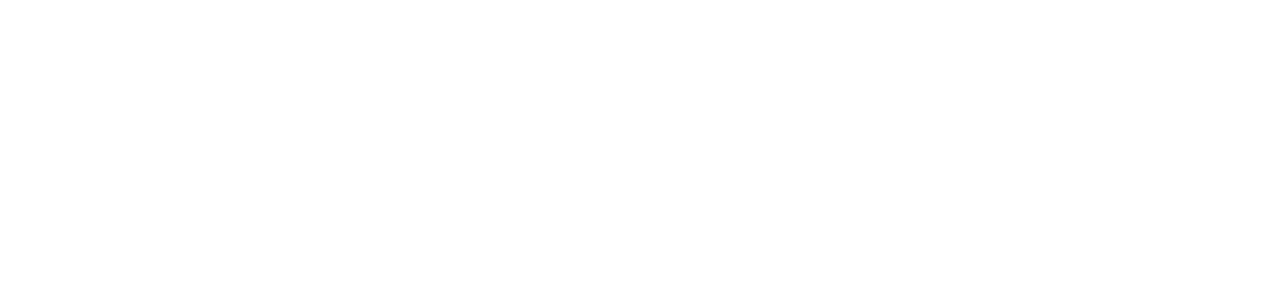
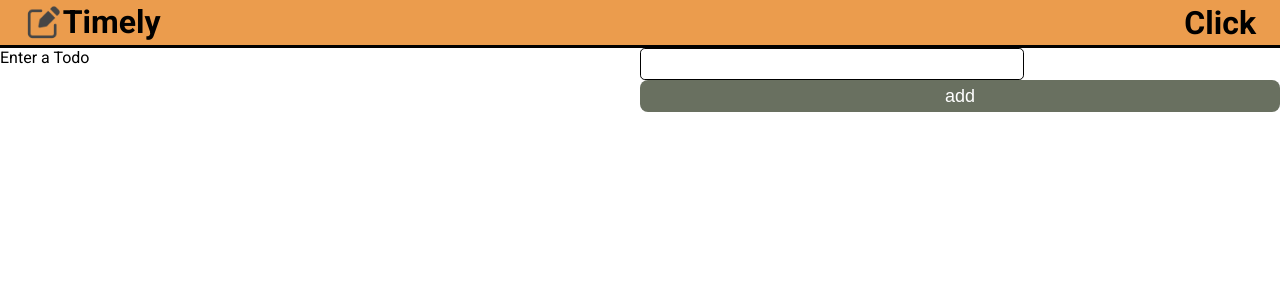
Before and after one commit to khayss/Todo-app, a React (Vite) app: page / in a window 1280 px wide. Shown: the top 300 px of the page. Built offline with nearby package versions, Linux system fonts and the light colour scheme.

Commit message:
add header and form

```diff
--- a/src/App.tsx
+++ b/src/App.tsx
@@ -1,7 +1,15 @@
 import "./App.css";
+import Header from "./components/Header";
+import TodoInput from "./components/TodoInput";
+import "./components/Header.css";
 
 function App() {
-  return <></>;
+  return (
+    <>
+      <Header></Header>
+      <TodoInput></TodoInput>
+    </>
+  );
 }
 
 export default App;
--- /dev/null
+++ b/src/components/Header.css
@@ -0,0 +1,20 @@
+header {
+    width: 100%;
+    display: flex;
+    align-items: center;
+    justify-content: space-between;
+    height: 6vh;
+    padding: 0 1.5rem;
+    background-color: #eb9c4d;
+    border-bottom: 0.2rem solid black;
+}
+
+.logo {
+    display: flex;
+    align-items: center;
+}
+
+.logo-img {
+    width: 20%;
+    height: 20%;
+}
--- /dev/null
+++ b/src/components/Header.tsx
@@ -0,0 +1,16 @@
+import logo from "/timely notes.png";
+function Header() {
+  return (
+    <header>
+        <div className="logo">
+          <img src={logo} alt="timely logo" className="logo-img" />
+          <h1>Timely</h1>
+        </div>
+        <div>
+          <h1>Click</h1>
+        </div>
+    </header>
+  );
+}
+
+export default Header;
--- /dev/null
+++ b/src/components/TodoInput.css
@@ -0,0 +1,30 @@
+form {
+    display: grid;
+    width: 100%;
+    grid-template-columns: 1fr 1fr;
+    grid-template-rows: 1fr 1fr;
+}
+
+form input[type=text] {
+    border: 0.1rem solid black;
+    border-radius: 0.3rem;
+    padding: 0.5rem;
+    width: 60%;
+    height: 4vh;
+    grid-area: 1 / 2 / 2 / 3;
+}
+
+form input[type=submit] {
+    padding: 0 2rem;
+    height: 4vh;
+    background-color: #697060;
+    border-radius: 0.5rem;
+    text-decoration: none;
+    color: white;
+    font-size: large;
+    grid-area: 2 / 2 / 3 / 3;
+}
+
+form label {
+    grid-area: 1 / 1 / 2 / 3;
+}
--- /dev/null
+++ b/src/components/TodoInput.tsx
@@ -0,0 +1,15 @@
+import "./TodoInput.css";
+
+function TodoInput() {
+  return (
+    <div>
+      <form action="">
+          <label htmlFor="todo">Enter a Todo</label>
+          <input type="text" name="todo" />
+        <input type="submit" value="add" />
+      </form>
+    </div>
+  );
+}
+
+export default TodoInput;
--- a/src/index.css
+++ b/src/index.css
@@ -0,0 +1,12 @@
+@import url('https://fonts.googleapis.com/css2?family=Roboto:ital,wght@0,100;0,300;0,400;0,500;0,700;0,900;1,100;1,300;1,400;1,500;1,700;1,900&display=swap');
+
+* {
+  box-sizing: border-box;
+  border: 0;
+  padding: 0;
+  margin: 0;
+}
+
+body {
+  font-family: "Roboto", sans-serif;
+}
--- a/src/main.tsx
+++ b/src/main.tsx
@@ -2,6 +2,7 @@
 import ReactDOM from 'react-dom/client'
 import App from './App.tsx'
 import './index.css'
+
 
 ReactDOM.createRoot(document.getElementById('root')!).render(
   <React.StrictMode>
```
Also changed, not shown: public/timely notes.png (added).
